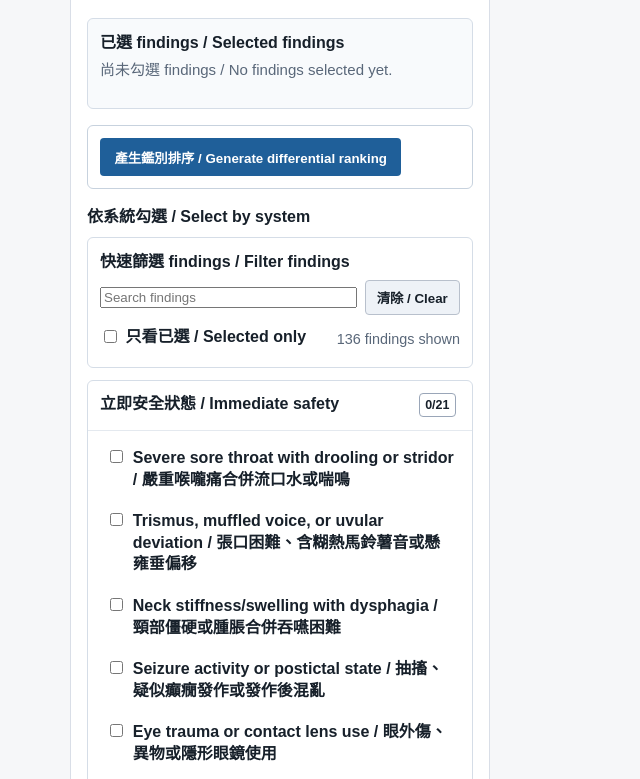
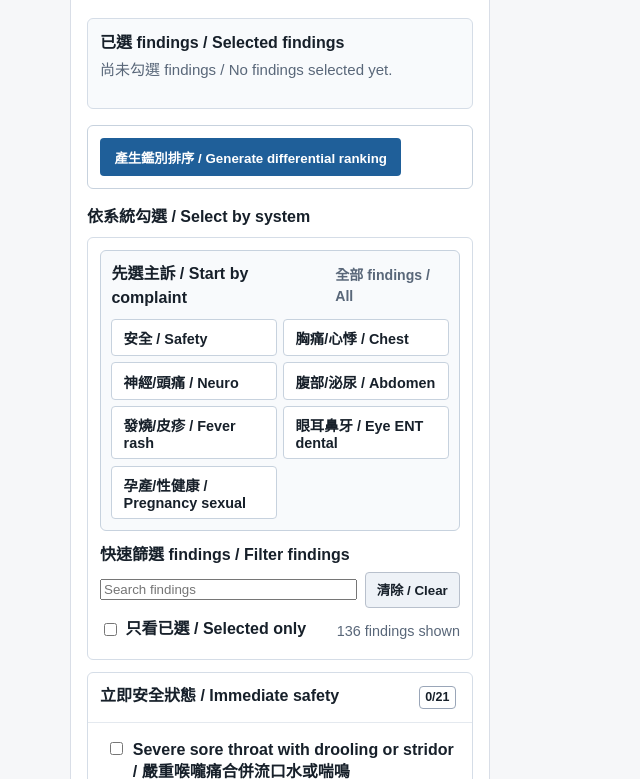
Before and after one commit to dany1230000/work, a Django app: page /differential/ in a window 1280 px wide. Shown: the part 974-1753 px from the top of the page, without its empty margins (0-640 px from the left). Run offline with Django 5.2, Linux system fonts and the light colour scheme; some libraries are stand-ins or nearby versions.

Commit message:
Add complaint presets to differential workbench

```diff
--- a/clinical_differential_support/cds_core/templates/cds_core/base.html
+++ b/clinical_differential_support/cds_core/templates/cds_core/base.html
@@ -481,6 +481,8 @@
       var clearButton = filter.querySelector("[data-clear-finding-filter]");
       var matchCount = filter.querySelector("[data-finding-match-count]");
       var noMatches = filter.querySelector("[data-no-finding-matches]");
+      var presetButtons = Array.prototype.slice.call(filter.querySelectorAll("[data-finding-preset]"));
+      var activePresetLabel = filter.querySelector("[data-active-preset-label]");
       var groups = Array.prototype.slice.call(root.querySelectorAll("[data-finding-group]"));
       var options = Array.prototype.slice.call(root.querySelectorAll("[data-finding-option]"));
       if (!input || !selectedOnlyToggle || !clearButton || !groups.length || !options.length) {
@@ -491,6 +493,35 @@
       function optionIsSelected(option) {
         var checkbox = option.querySelector('input[type="checkbox"]');
         return option.dataset.findingSelected === "true" || Boolean(checkbox && checkbox.checked);
+      }
+
+      function escapeRegExp(value) {
+        return value.replace(/[.*+?^${}()|[\]\\]/g, "\\$&");
+      }
+
+      function termMatchesSearchIndex(searchIndex, term) {
+        var boundaryPattern = new RegExp("(^|[^a-z0-9])" + escapeRegExp(term) + "([^a-z0-9]|$)");
+        return boundaryPattern.test(searchIndex);
+      }
+
+      function findingMatchesQuery(searchIndex, query) {
+        if (!query) {
+          return true;
+        }
+        if (searchIndex.indexOf(query) !== -1) {
+          return true;
+        }
+        if (input.dataset.findingQueryMode !== "any") {
+          return false;
+        }
+        return query.split(/\s+/).some(function (term) {
+          return term && termMatchesSearchIndex(searchIndex, term);
+        });
+      }
+
+      function setFindingQuery(value, mode) {
+        input.value = value || "";
+        input.dataset.findingQueryMode = mode || "phrase";
       }
 
       function applyFindingFilter() {
@@ -504,7 +535,7 @@
           groupOptions.forEach(function (option) {
             var searchIndex = normalizeFilterText(option.dataset.findingSearchIndex);
             var selected = optionIsSelected(option);
-            var matchesQuery = !query || searchIndex.indexOf(query) !== -1;
+            var matchesQuery = findingMatchesQuery(searchIndex, query);
             var visible = matchesQuery && (!selectedOnly || selected);
             option.hidden = !visible;
             if (visible) {
@@ -526,11 +557,39 @@
         }
       }
 
-      input.addEventListener("input", applyFindingFilter);
+      function setActivePreset(activeButton) {
+        presetButtons.forEach(function (button) {
+          button.classList.toggle("is-active", button === activeButton);
+          button.setAttribute("aria-pressed", button === activeButton ? "true" : "false");
+        });
+        if (activePresetLabel) {
+          activePresetLabel.textContent = activeButton ? activeButton.dataset.findingPresetLabel : "全部 findings / All";
+        }
+      }
+
+      function initializeFindingPresets() {
+        presetButtons.forEach(function (button) {
+          button.setAttribute("aria-pressed", "false");
+          button.addEventListener("click", function () {
+            setFindingQuery(button.dataset.findingPresetQuery, button.dataset.findingPresetMode);
+            selectedOnlyToggle.checked = false;
+            setActivePreset(button);
+            applyFindingFilter();
+            input.focus();
+          });
+        });
+      }
+
+      input.addEventListener("input", function () {
+        input.dataset.findingQueryMode = "phrase";
+        setActivePreset(null);
+        applyFindingFilter();
+      });
       selectedOnlyToggle.addEventListener("change", applyFindingFilter);
       clearButton.addEventListener("click", function () {
-        input.value = "";
+        setFindingQuery("", "phrase");
         selectedOnlyToggle.checked = false;
+        setActivePreset(null);
         applyFindingFilter();
         input.focus();
       });
@@ -544,6 +603,7 @@
           applyFindingFilter();
         });
       });
+      initializeFindingPresets();
       applyFindingFilter();
     }
 
--- a/clinical_differential_support/cds_core/templates/cds_core/general_differential.html
+++ b/clinical_differential_support/cds_core/templates/cds_core/general_differential.html
@@ -131,6 +131,52 @@
     background: #ffffff;
     padding: 0.75rem;
     margin-bottom: 0.75rem;
+  }
+
+  .complaint-preset-panel {
+    border: 1px solid #c7d2de;
+    border-radius: 6px;
+    background: #f8fafc;
+    padding: 0.65rem;
+    margin-bottom: 0.75rem;
+  }
+
+  .complaint-preset-title {
+    display: flex;
+    justify-content: space-between;
+    gap: 0.75rem;
+    align-items: center;
+    font-weight: 700;
+    margin-bottom: 0.55rem;
+  }
+
+  .active-preset-label {
+    color: var(--muted);
+    font-size: 0.88rem;
+    font-weight: 600;
+  }
+
+  .complaint-preset-grid {
+    display: grid;
+    grid-template-columns: repeat(auto-fit, minmax(135px, 1fr));
+    gap: 0.4rem;
+  }
+
+  .complaint-preset-button {
+    border: 1px solid #c7d2de;
+    border-radius: 4px;
+    background: #ffffff;
+    color: var(--ink);
+    padding: 0.5rem 0.55rem;
+    text-align: left;
+    font-size: 0.9rem;
+  }
+
+  .complaint-preset-button:hover,
+  .complaint-preset-button.is-active {
+    background: #e8f5ee;
+    border-color: var(--primary);
+    color: var(--primary-dark);
   }
 
   .finding-filter label {
@@ -389,6 +435,21 @@
         <section class="finding-picker" id="finding-selection">
           <h3>依系統勾選 / Select by system</h3>
           <div class="finding-filter" data-finding-filter-form="true">
+            <div class="complaint-preset-panel" data-complaint-preset-bar="true">
+              <div class="complaint-preset-title">
+                <span>先選主訴 / Start by complaint</span>
+                <span class="active-preset-label" data-active-preset-label="true">全部 findings / All</span>
+              </div>
+              <div class="complaint-preset-grid">
+                <button type="button" class="complaint-preset-button" data-finding-preset="true" data-finding-preset-label="安全 / Safety" data-finding-preset-query="immediate safety" data-finding-preset-mode="any">安全 / Safety</button>
+                <button type="button" class="complaint-preset-button" data-finding-preset="true" data-finding-preset-label="胸痛/心悸 / Chest" data-finding-preset-query="cardiopulmonary" data-finding-preset-mode="any">胸痛/心悸 / Chest</button>
+                <button type="button" class="complaint-preset-button" data-finding-preset="true" data-finding-preset-label="神經/頭痛 / Neuro" data-finding-preset-query="neurologic headache" data-finding-preset-mode="any">神經/頭痛 / Neuro</button>
+                <button type="button" class="complaint-preset-button" data-finding-preset="true" data-finding-preset-label="腹部/泌尿 / Abdomen" data-finding-preset-query="abdominal urinary gynecologic pelvic" data-finding-preset-mode="any">腹部/泌尿 / Abdomen</button>
+                <button type="button" class="complaint-preset-button" data-finding-preset="true" data-finding-preset-label="發燒/皮疹 / Fever rash" data-finding-preset-query="infectious metabolic skin fever rash" data-finding-preset-mode="any">發燒/皮疹 / Fever rash</button>
+                <button type="button" class="complaint-preset-button" data-finding-preset="true" data-finding-preset-label="眼耳鼻牙 / Eye ENT dental" data-finding-preset-query="eye ear throat dental stridor" data-finding-preset-mode="any">眼耳鼻牙 / Eye ENT dental</button>
+                <button type="button" class="complaint-preset-button" data-finding-preset="true" data-finding-preset-label="孕產/性健康 / Pregnancy sexual" data-finding-preset-query="gynecologic pregnancy vaginal urethral scrotal genital" data-finding-preset-mode="any">孕產/性健康 / Pregnancy sexual</button>
+              </div>
+            </div>
             <label for="finding-filter-input">快速篩選 findings / Filter findings</label>
             <div class="finding-filter-row">
               <input
```
Also changed, not shown: clinical_differential_support/cds_core/tests/test_general_differential_ui.py (+17 -0 lines).
